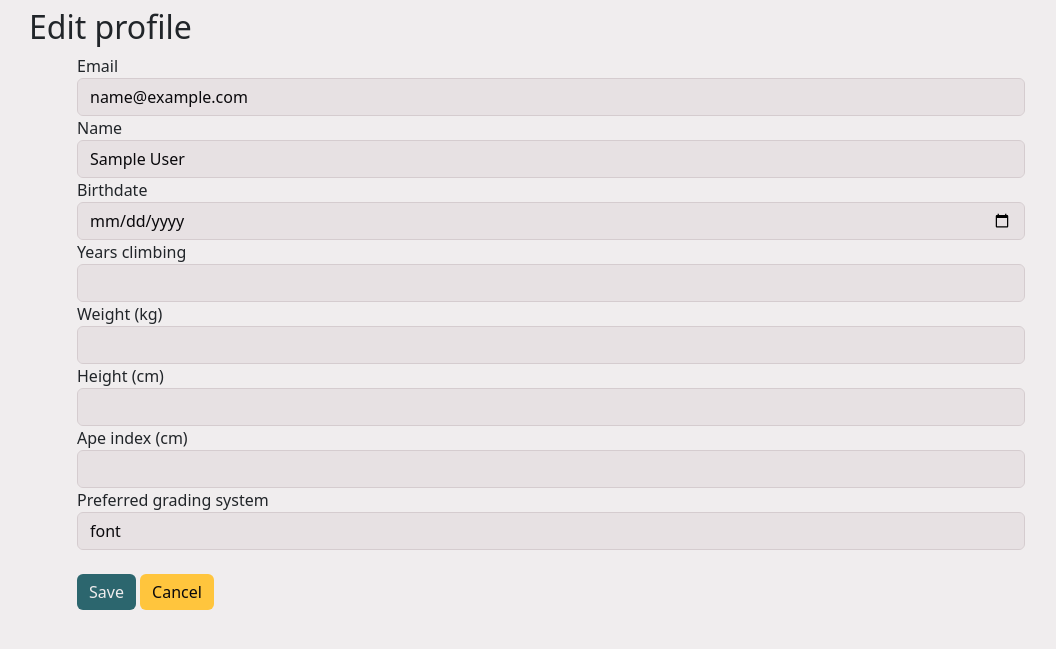
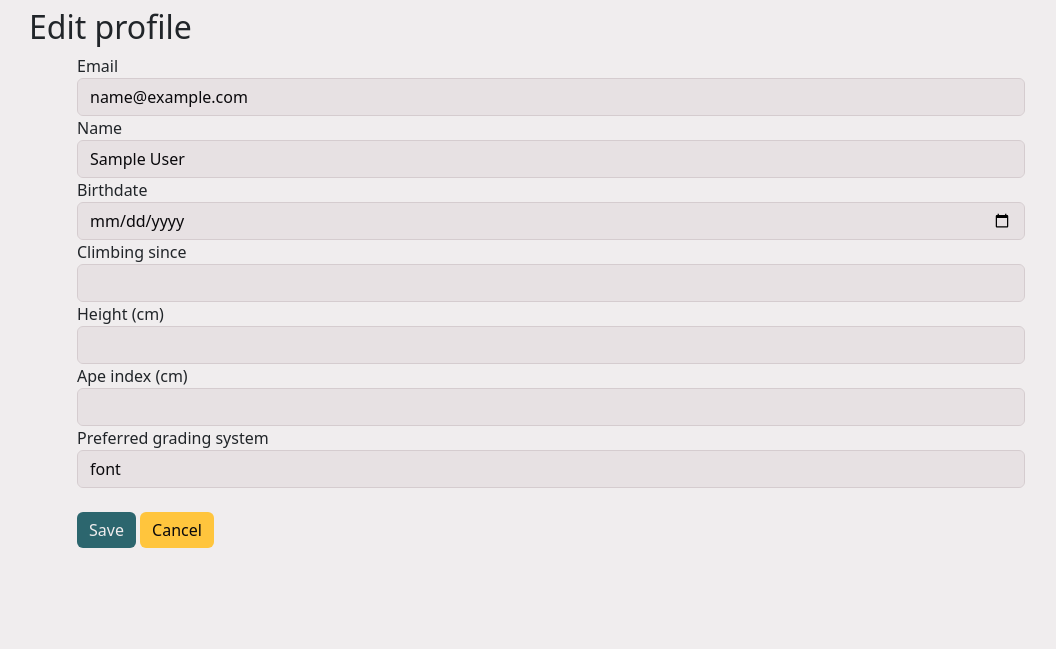
Before and after one commit to carlosfranzreb/myclimbz, a Flask app: page /edit_climber/1 in a window 1280 px wide. Shown: the part 66-715 px from the top of the page, without its empty margins (89-1145 px from the left). Run offline with Flask 3, Linux system fonts and the light colour scheme; the visitor is signed in with stand-in values (Sample User, id 1); data that the repository does not hold is empty; some libraries are stand-ins or nearby versions.

Commit message:
Fix climber info bugs

```diff
--- a/climbz/forms/climber.py
+++ b/climbz/forms/climber.py
@@ -19,7 +19,6 @@ FIELDS = [
     "name",
     "birthdate",
     "year_started_climbing",
-    "weight",
     "height",
     "ape_index",
     "grade_scale",
@@ -35,8 +34,7 @@ class ClimberForm(FlaskForm):
     # personal information
     name = StringField("Name", validators=[DataRequired()])
     birthdate = DateField("Birthdate", validators=[Optional()])
-    year_started_climbing = IntegerField("Years climbing", validators=[Optional()])
-    weight = IntegerField("Weight (kg)", validators=[Optional()])
+    year_started_climbing = IntegerField("Climbing since", validators=[Optional()])
     height = IntegerField("Height (cm)", validators=[Optional()])
     ape_index = IntegerField("Ape index (cm)", validators=[Optional()])
 
--- a/climbz/models/climber.py
+++ b/climbz/models/climber.py
@@ -7,6 +7,8 @@ The `role` attribute is used to determine the permissions of the user. The optio
         did not create
     1: admin: can edit and delete routes and areas
 """
+
+from datetime import datetime
 
 from flask_login import UserMixin
 
@@ -35,9 +37,8 @@ class Climber(db.Model, UserMixin):
     name = db.Column(db.String(200), nullable=False)
     birthdate = db.Column(db.Date, nullable=True)
     year_started_climbing = db.Column(db.Integer, nullable=True)
-    weight = db.Column(db.Float, nullable=True)
-    height = db.Column(db.Float, nullable=True)
-    ape_index = db.Column(db.Float, nullable=True)
+    height = db.Column(db.Integer, nullable=True)
+    ape_index = db.Column(db.Integer, nullable=True)
 
     # preferences
     grade_scale = db.Column(db.String(10), nullable=False, default="font")
@@ -65,6 +66,14 @@ class Climber(db.Model, UserMixin):
                 return "N/A"
         else:
             return str(self.year_started_climbing)
+
+    @property
+    def age_str(self) -> str:
+        """Return the age of the climber as a string."""
+        if self.birthdate is None:
+            return "N/A"
+        else:
+            return str((datetime.now().date() - self.birthdate).days // 365)
 
     @property
     def highest_grade_str(self) -> str:
--- a/climbz/templates/climber.html
+++ b/climbz/templates/climber.html
@@ -8,12 +8,12 @@
     {{ macros.card({
         "header": {
             "title": climber.name,
-            "subtitle": "Climbing since " ~ climber.year_started_climbing_str,
+            "subtitle": climber.age_str ~ " years old, climbing since " ~ climber.year_started_climbing_str,
         },
         "body": {
             "facts": [
-                    { "icon": "height", "value": climber.height, "unit": "m" },
-                    { "icon": "ape_index", "value": climber.ape_index, "unit": "cm" },
+                    { "icon": "height", "value": climber.height, "unit": "cm" },
+                    { "icon": "ape_index", "value": climber.ape_index|int|string, "unit": "cm" },
                     { "icon": "grade", "value": climber.highest_grade_str , "unit": "" },
                     { "icon": "n_sends", "value": climber.n_sends, "unit": "" },
                 ],
--- a/climbz/templates/macros.html
+++ b/climbz/templates/macros.html
@@ -21,7 +21,7 @@
     <div class="card-body">
         <div class="row">
             {% for fact in data['body']['facts'] %}
-            <div class="col text-center">
+            <div class="col text-center" style="padding: 0">
                 <span style="vertical-align: middle; display: inline-block;">
                     {% include 'icons/' ~ fact['icon'] ~ '.html' %}
                 </span>
```
Also changed, not shown: instance/test_100.db.
